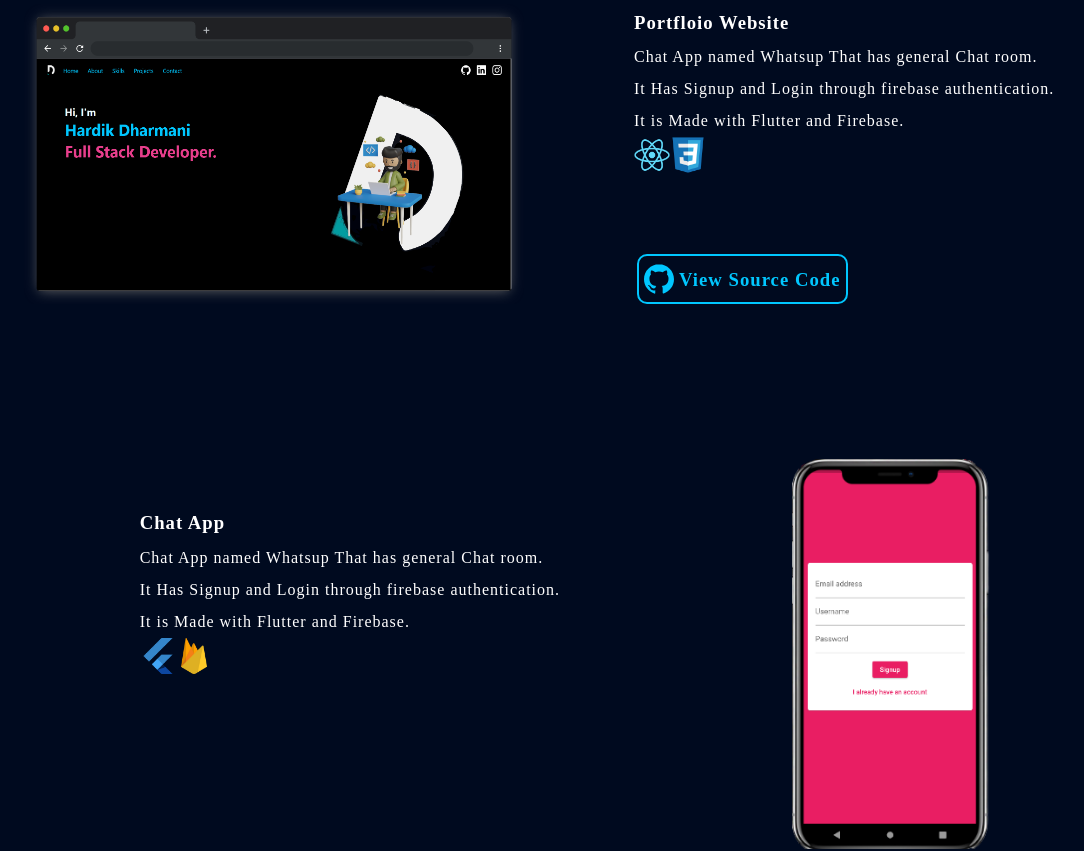
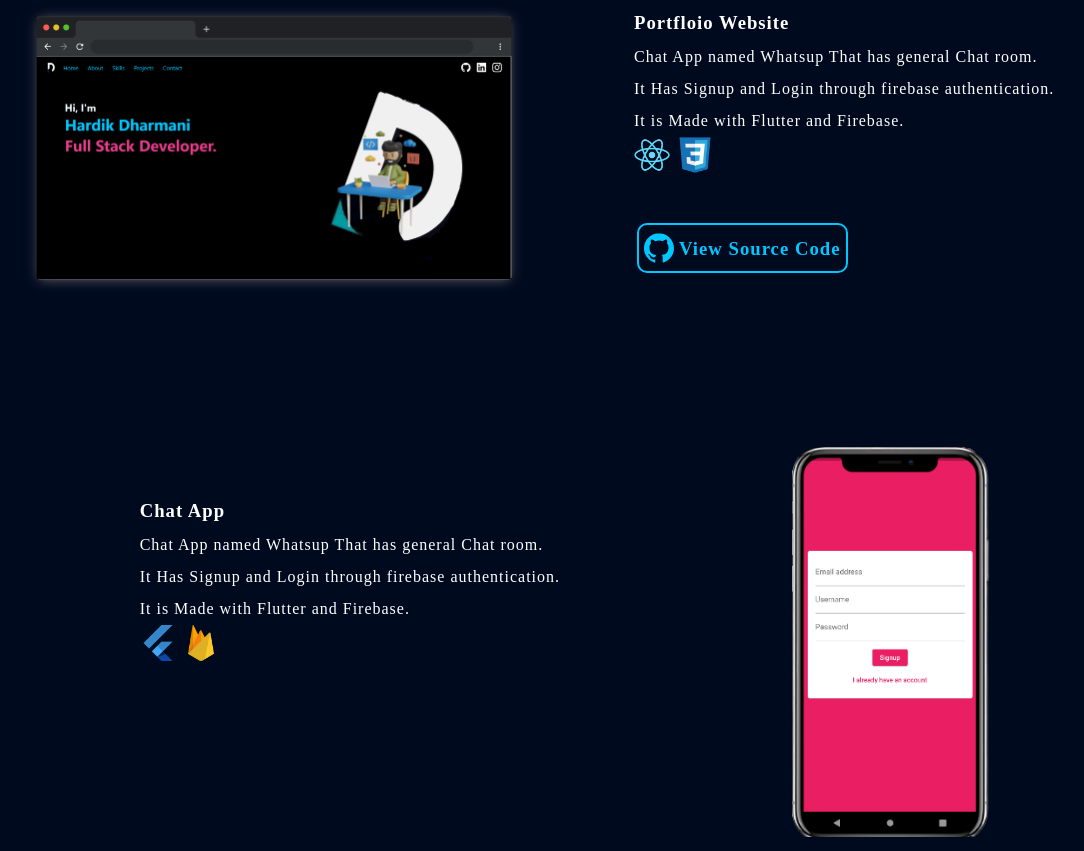
Before and after one commit to Ddharmani3/Portfolio, a React (Create React App) app: page / in a window 1280 px wide. Shown: the part 2560-3411 px from the top of the page, without its empty margins (86-1170 px from the left). Built offline with nearby package versions, Linux system fonts and the light colour scheme.

Commit message:
improved logos

```diff
--- a/src/components/project.css
+++ b/src/components/project.css
@@ -40,7 +40,8 @@
 	gap: 200px;
 }
 .projuicon{
-	gap: 15px;
+	display: flex;
+	gap: 7px;
 }
 
 .projimg{
@@ -76,7 +77,7 @@
 .gitsourcep{
 	cursor: pointer;
 	text-decoration: none;
-	margin-top: 70px;
+	margin-top: 50px;
    display: flex;
    gap: 5px;
    transition: .5s;
```
